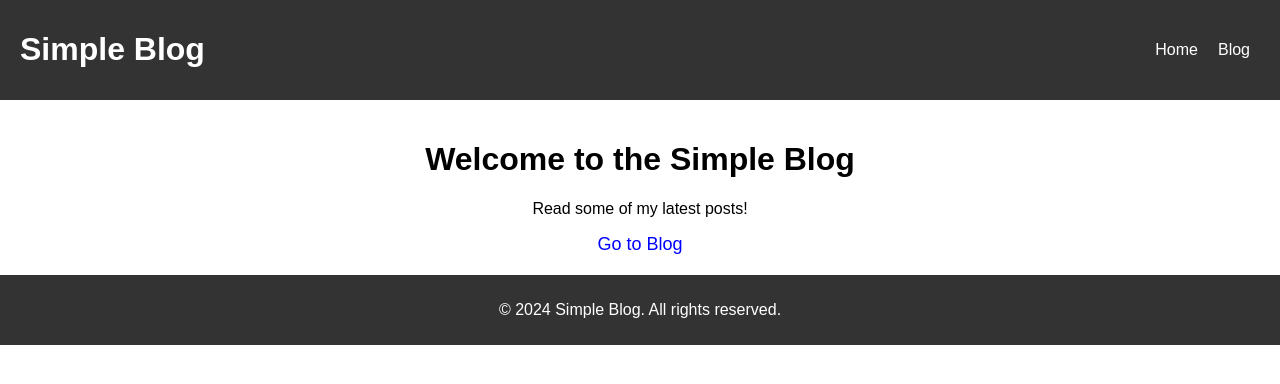
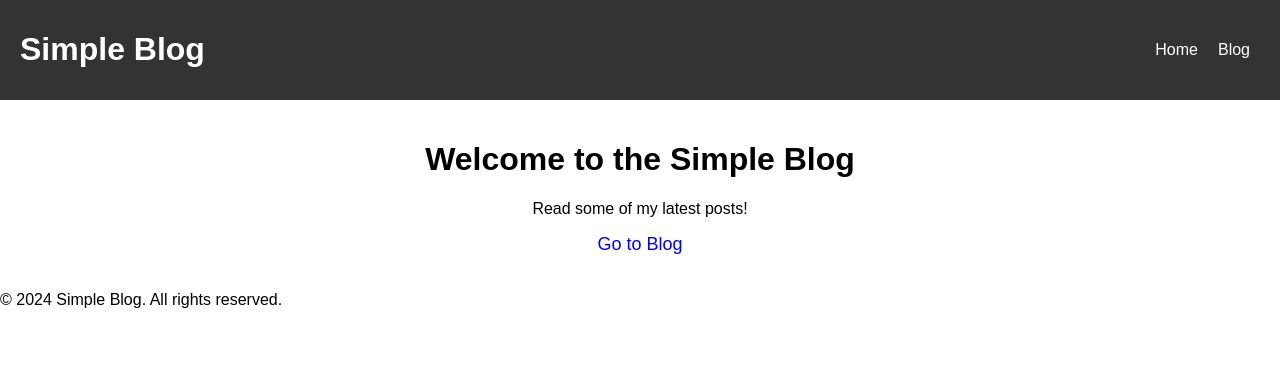
Before and after one commit to Alfa-07/simple-blogs, a Next.js app: page / in a window 1280 px wide. Shown: the top 384 px of the page. Built offline with nearby package versions, Linux system fonts and the light colour scheme.

Commit message:
Update Footer.js

```diff
--- a/components/Footer.js
+++ b/components/Footer.js
@@ -2,7 +2,7 @@ import styles from '../styles/Footer.module.css';
 
 export default function Footer() {
   return (
-    <footer className={styles.footer}>
+    <footer className={styles.foote}>
       <p>&copy; 2024 Simple Blog. All rights reserved.</p>
     </footer>
   );
```
